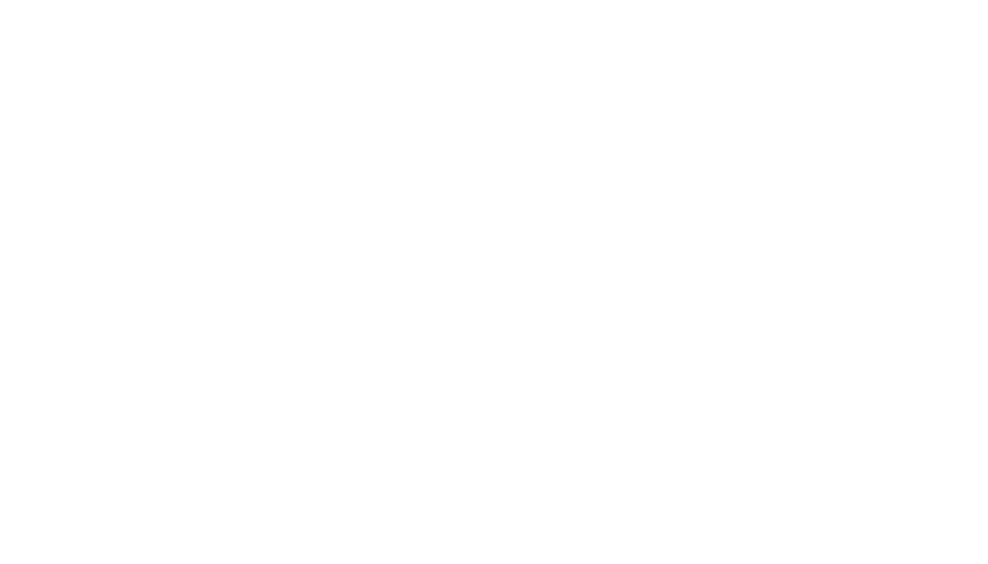
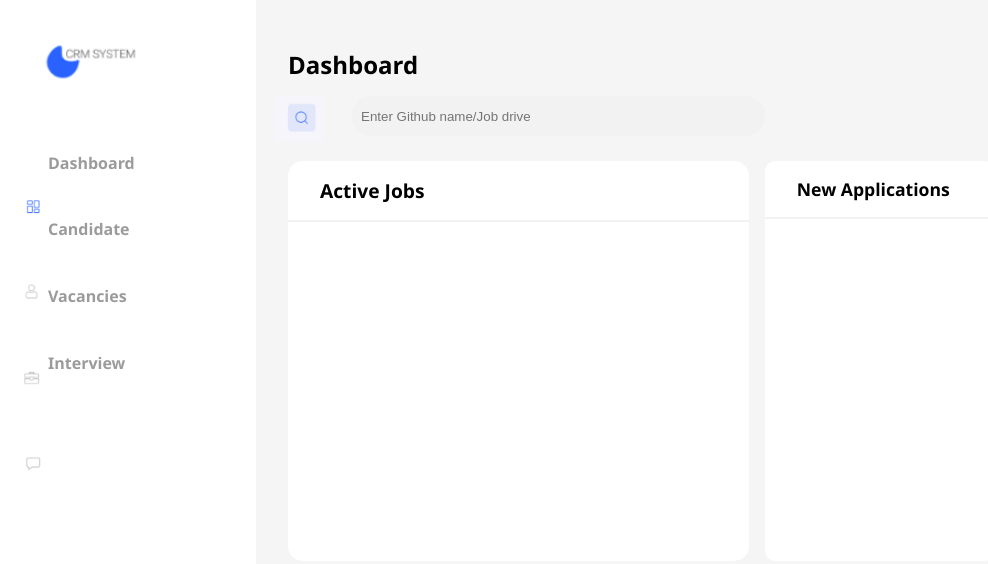
Before and after one commit to adrenal29/Recruitment-CRM, a website: page views/dashboard.html in a window 1280 px wide. Shown: the whole page, without its empty margins (0-988 px from the left). Drawn offline with Linux system fonts and the light colour scheme.

Commit message:
dashboard

```diff
--- a/views/dashboard.css
+++ b/views/dashboard.css
@@ -0,0 +1,119 @@
+*{
+    margin: 0;
+    padding: 0;
+
+}
+a{
+    text-decoration: none;
+    color: rgb(155, 155, 155);
+}
+.main{
+    display: flex;
+}
+.sidebar{
+    width: 20vw;
+    height: 70vh;
+    font-family: 'Segoe UI', Tahoma, Geneva, Verdana, sans-serif;
+}
+.options{
+    width: 60vw;
+    background: rgba(240, 240, 240, 0.644);
+    height: 100vh;
+}
+.sidebar img{
+    position: absolute;
+    width: 8rem;
+    top: 2rem ;
+    left: 2rem;
+}
+.sidebar ul{
+    display: flex;
+    flex-direction: column;
+    justify-content: space-around;
+    margin: 8rem 3rem;
+    list-style: none;
+}
+.sidebar ul li{
+    margin: 1.3rem 0rem;
+}
+.sidebar ul li a{
+    font-size: 1rem;
+}
+.sidebar ul li a:hover{
+    color: black;
+}
+.i1,.i2,.i3,.i4{
+    position:absolute;
+}
+.i3{
+    top: 35vh;
+    left:1rem;
+}
+.i1{
+    top:24vh;
+    left: 1rem;
+}
+.i2{
+    top: 45.5vh;
+    left: 1.3rem;
+}
+.i4{
+    top: 56.5vh;
+    left: 1rem;
+}.options h2{
+    margin: 3rem 2rem;
+    font-family: 'Segoe UI', Tahoma, Geneva, Verdana, sans-serif;
+}
+.search{
+    position: absolute;
+    top: 6rem;
+    left: 21.5vw;
+}
+.search-input{
+    position: absolute;
+    height: 2rem;
+    width: 25rem;
+    top:6rem ;
+    left: 22rem;
+    border: 0.5px solid rgba(240, 240, 240, 0.479);
+    background: rgba(240, 240, 240, 0.644);
+    padding: 0.2rem;
+    padding-left: 0.5rem;
+    border-radius: 20px;
+    color: rgb(155, 155, 155);
+    outline: none;
+}
+.panel1{
+    display: flex;
+    margin-top: 5rem;
+}
+.jobs{
+background: white;
+width: 60%;
+height: 50vh;
+margin-left: 2rem;
+border-radius: 15px;
+}
+.jobs h2{
+    margin-top: 1rem;
+    font-size: 1.2rem;
+}
+.new{
+    background: white;
+    height: 50vh;
+    width: 30%;
+    border-radius: 10px;
+    margin-left: 1rem;
+}
+.new h2{
+    margin-top: 1rem;
+    font-size: 1.1rem;
+    padding: 0.2rem -0.6rem;
+}
+.jobs hr, .new hr{
+    border:0.002rem solid rgb(243, 242, 242);
+    margin-top: -2rem;
+}
+.git{
+    display: none;
+}
--- a/views/dashboard.html
+++ b/views/dashboard.html
@@ -0,0 +1,55 @@
+<!DOCTYPE html>
+<html lang="en">
+<head>
+    <meta charset="UTF-8">
+    <meta http-equiv="X-UA-Compatible" content="IE=edge">
+    <meta name="viewport" content="width=device-width, initial-scale=1.0">
+    <link rel="stylesheet" href="./dashboard.css">
+    <script src="https://kit.fontawesome.com/ad8d880fa2.js" crossorigin="anonymous"></script>
+    <title>Dashboard</title>
+</head>
+<body>
+    <div class="main">
+            <img src="./images/i1.png" alt=""  class="i1">
+            <img src="./images/i2.png" alt=""  class="i2">
+            <img src="./images/i3.png" alt=""  class="i3">
+            <img src="./images/i4.png" alt=""  class="i4">
+            <img src="./images/search.png" alt="" class="search" onclick="change()">
+            <input type="text" placeholder="Enter Github name/Job drive" class="search-input" >
+        <div class="sidebar">
+            <img src="./images/dark mode.png" alt="" >
+            <ul>
+                <li><h3><a  onclick="viewDash()">Dashboard</a></h3></li>
+                <li><h3><a href="">Candidate</a></h3></li>
+                <li><h3><a href="">Vacancies</a></h3></li>
+                <li><h3><a href="">Interview</a></h3></li>
+            </ul>
+        </div>
+        <div class="options">
+            <h2>Dashboard</h2>
+            <div class="panel1" id="ch">
+                <div class="jobs">
+                    <h2>Active Jobs</h2>
+                    <hr>
+                </div>
+                <div class="new">
+                    <h2>New Applications</h2>
+                    <hr>
+                </div>
+            </div>
+        </div>
+        <div class="details"></div>
+    </div>
+</body>
+<script>
+
+    function change(){
+        var jobs=document.getElementById("ch");
+        jobs.className="git"
+    }
+    function viewDash(){
+        var jobs=document.getElementById("ch");
+        jobs.className="panel1"
+    }
+</script>
+</html>
--- /dev/null
+++ b/views/login.css
@@ -0,0 +1,54 @@
+*{
+    padding: 0;
+    margin: 0;
+}
+body{
+    font-family:Nunito Sans;
+    ;
+}
+.main{
+display: flex;
+}
+form{
+    display: flex;
+    flex-direction: column;
+    margin:-4rem 8rem;
+}
+.form-part{
+    width: 80vw;
+}
+.form-part h1{
+    margin: 6rem 8rem;
+}
+form input{
+    height: 2rem;
+    width:17rem;
+    margin: 1rem 0rem;
+    border-radius:5px ;
+    outline: none;
+    border:0.2px solid rgb(163, 156, 156);
+    padding: 0.4rem;
+}
+form h2{
+    font-size: 1rem;
+}
+form button{
+    height: 2.5rem;
+    width: 18rem;
+    border: none;
+    margin-top:2rem;
+    font-size: 1.1rem;
+    background: #3b6df5;
+    color: white;
+    cursor: pointer;
+}
+.ui{
+    background: rgb(240, 239, 239);
+    height: 100vh;
+    width: 100%;
+}
+.ui img{
+    position:fixed;
+    top:42vh;
+    left: 62vw;
+}
```
Also changed, not shown: server.js (+15 -3 lines), views/home.html (+1 -1 lines), views/login.html (added, +29 -0 lines), views/images/dark mode.png (added), views/images/i1.png (added), views/images/i2.png (added), views/images/i3.png (added), views/images/i4.png (added), views/images/search.png (added).
